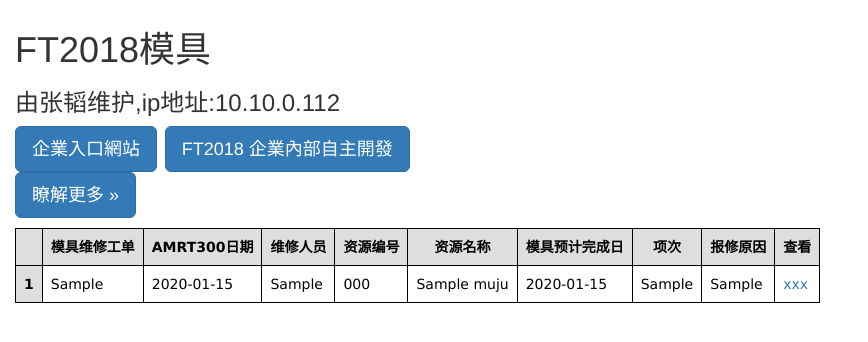
After one commit to ft2017/FT2018muju, a Django app: template mysite/polls/templates/polls/index_v1.html in a window 1280 px wide. The commit adds this page. Shown: the top 342 px of the page, without its empty margins (0-868 px from the left). Run offline with Django 3.2, Linux system fonts and the light colour scheme; the template is opened without the code that fills it: values that come from a table or form of the project are taken from there, others are empty; tables that the repository leaves empty hold one stand-in row (values such as "Sample post"); some libraries are stand-ins or nearby versions.

Commit message:
url get set

```diff
--- /dev/null
+++ b/mysite/polls/templates/polls/index_v1.html
@@ -0,0 +1,42 @@
+{% load static %}
+<!DOCTYPE html>
+<html lang="en">
+  <head>
+    <meta charset="utf-8">
+    <meta http-equiv="X-UA-Compatible" content="IE=edge">
+    <meta name="viewport" content="width=device-width, initial-scale=1">
+<link rel="stylesheet" type="text/css" href="{% static 'polls/bootstrap.min.css' %}" />
+<link rel="stylesheet" type="text/css" href="{% static 'polls/style.css' %}" />
+
+</head>
+ <body>
+
+
+ <link rel="stylesheet" type="text/css" href="{% static 'polls/style.css' %}" />
+
+ <div class="container-fluid">
+ 	<h1>FT2018模具</h1>
+<h3>由张韬维护,ip地址:10.10.0.112</h3>
+        <a class='btn btn-primary btn-lg' href='http://portal.fulltech-metal.com/'>企業入口網站</a>&nbsp;
+        <a class='btn btn-primary btn-lg' href='http://10.10.0.108/'>FT2018 企業內部自主開發</a>&nbsp;
+         <p><a class="btn btn-primary btn-lg" href="dev" role="button">瞭解更多 &raquo;</a></p>
+{% if latest_muju_list %}
+<table class="gridtable">
+	<tr><th> </th><th>模具维修工单</th><th>AMRT300日期</th><th>维修人员</th><th>资源编号</th><th>资源名称</th><th>模具预计完成日</th><th>项次</th><th>报修原因</th><th>查看</th></tr>
+   {% for item in latest_muju_list %}
+
+<tr><th>{{ forloop.counter }}</th><td>{{item.muju_wo}}</td><td>{{item.muju_date | date:'Y-m-d '}}</td><td>{{item.muju_empe}}</td><td>{{item.muju_source_code}}</td><td>{{item.muju_source_code_name}}</td><td>{{item.muju_plan_date | date:'Y-m-d '}}</td><td>{{item.muju_seq}}</td><td>{{item.muju_Reason}}</td><td><a href="{% url 'polls:index_old' item.muju_wo%}">xxx</a></td>
+</tr>
+
+     {% endfor %}
+  </table>
+
+ {% else %}
+   <p>No latest_muju_list are available.</p>
+ {% endif %}
+
+</div>
+
+
+</body>
+</html>
```
Also changed, not shown: mysite/polls/templates/polls/index.html (+9 -6 lines).
